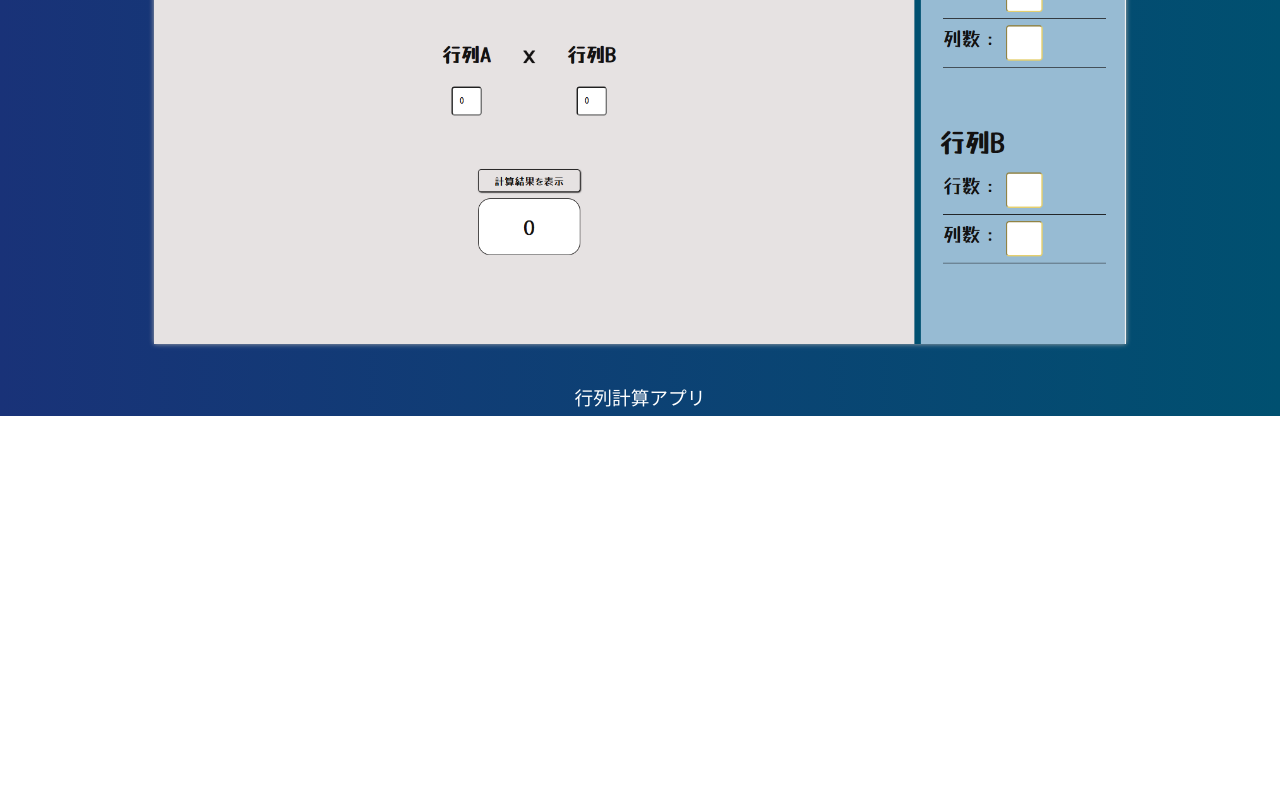
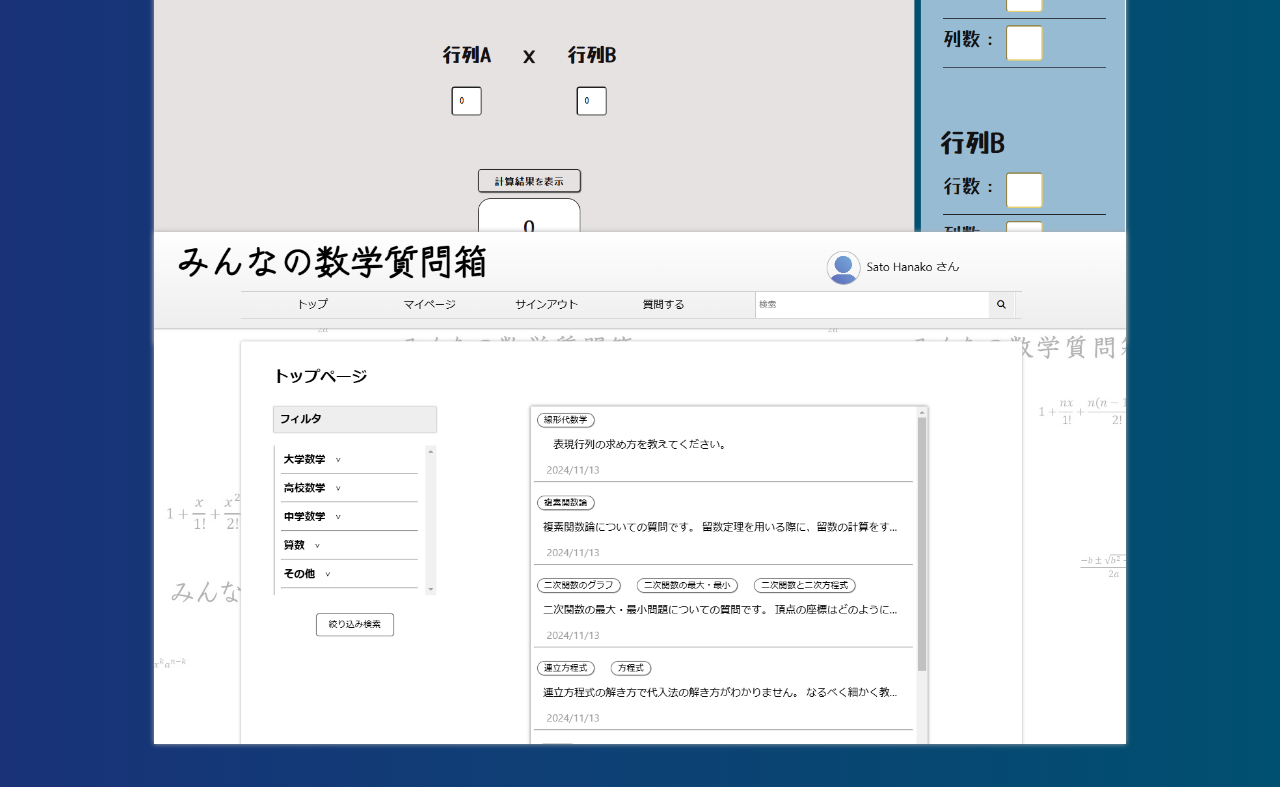
Before and after one commit to LSbard000com/My-Portfolio, a React (Vite) app: page / in a window 1280 px wide. Shown: the part 1980-2767 px from the top of the page. Before the commit the page ends 2396 px from the top, so only its background shows below. Built offline with nearby package versions, Linux system fonts and the light colour scheme; a web font is replaced by a local one.

Commit message:
2つ目の作品を追加

```diff
--- a/src/App.css
+++ b/src/App.css
@@ -214,6 +214,11 @@
     margin: 0 auto;
 }
 
+.works .items .item-list {
+    width: 100%;
+    height: 50vh;
+}
+
 .works .items .work-item {
     width: 100%;
     height: 500px;
@@ -272,6 +277,7 @@
     backdrop-filter: blur(20px);
     z-index: 30;
     transition-duration: .8s;
+    overflow: scroll;
 }
 
 .works .open .detail .work-title {
--- a/src/components/Works.tsx
+++ b/src/components/Works.tsx
@@ -1,5 +1,6 @@
 import React, { useState } from 'react'
 import matrixCalculation from '../assets/img/行列計算.png'
+import mathQuestionBox from '../assets/img/みんなの数学質問箱.png'
 
 
 type WorkItemProps = {
@@ -80,6 +81,7 @@ const Works = () => {
 
         {/* 個々の作品を表示 */}
         <div className='items'>
+            <div className='item-list'>
                 <WorksItem
                     img={matrixCalculation}
                     title='行列計算アプリ'
@@ -89,6 +91,20 @@ const Works = () => {
                     setDetail={detailOpenAndClose}
                     setWorkInfo={setWorkInfo}
                 />
+            </div>
+
+            <div className='item-list'>
+                <WorksItem
+                    img={mathQuestionBox}
+                    title='みんなの数学質問箱'
+                    skills={['HTML','CSS','TypeScript','React','React Router','Firebase Firestore','Firebase Authentication','Fuse.js','Git','GitHub']}
+                    explanation='数学に関する質問を投稿するWebサイトです。質問に対して回答したり、カテゴリやキーワードで検索する機能を作りました。また、Firebaseを用いてデータベースと認証機能を実装しました。TypeScriptやFirebase、ルーティングなど初めて使った技術が多かったため、かなりの試行錯誤が必要でした。この開発を通して学ぶことも多かったのでとても良い開発になりました。'
+                    url={{github: 'https://github.com/LSbard000com/math-question-box-app', link:''}}
+                    setDetail={detailOpenAndClose}
+                    setWorkInfo={setWorkInfo}
+                />
+            </div>
+
         </div>
 
         {/* 作品の詳細画面 */}
```
Lines whose indentation alone changed are shown as unchanged.
